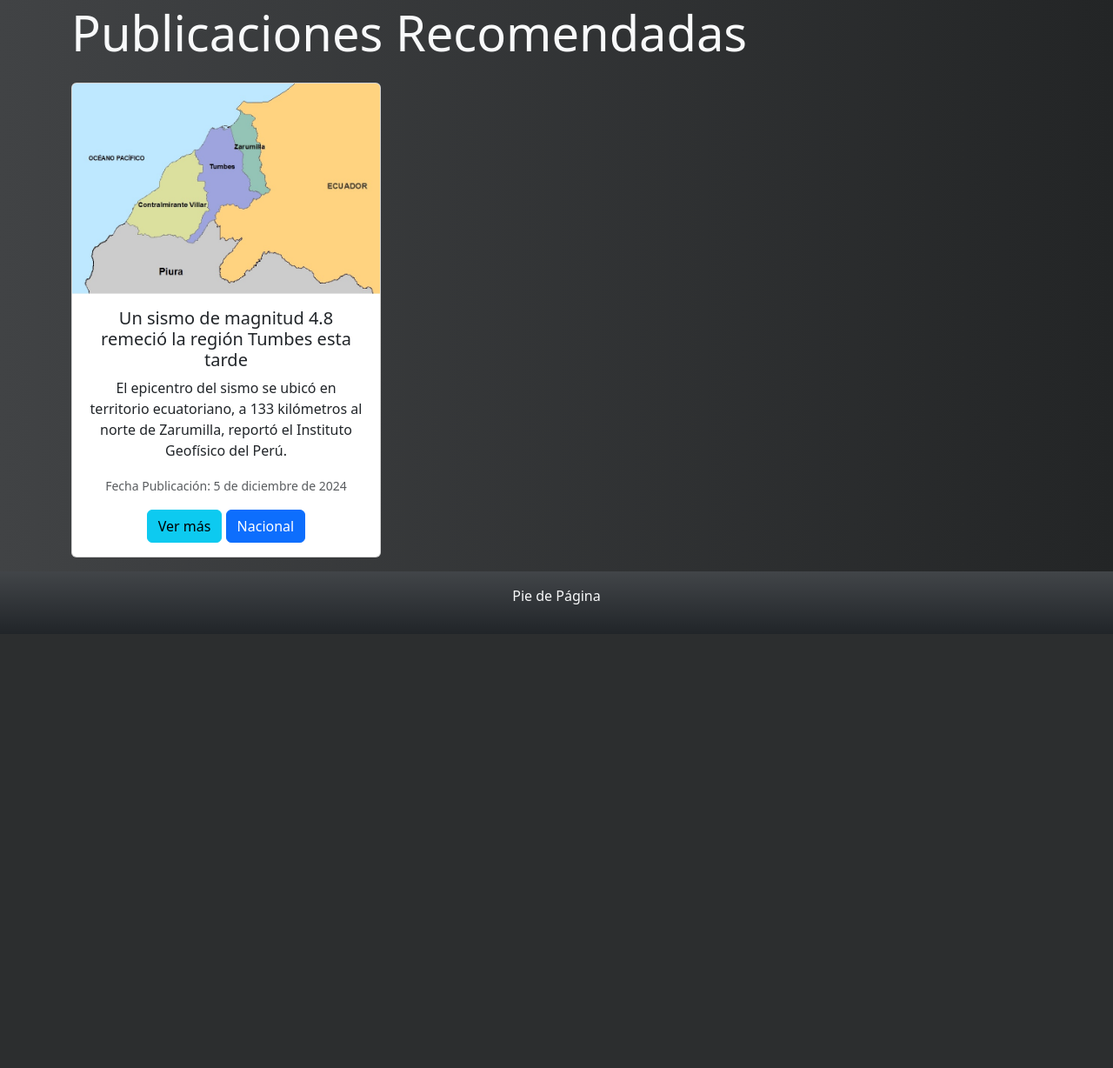
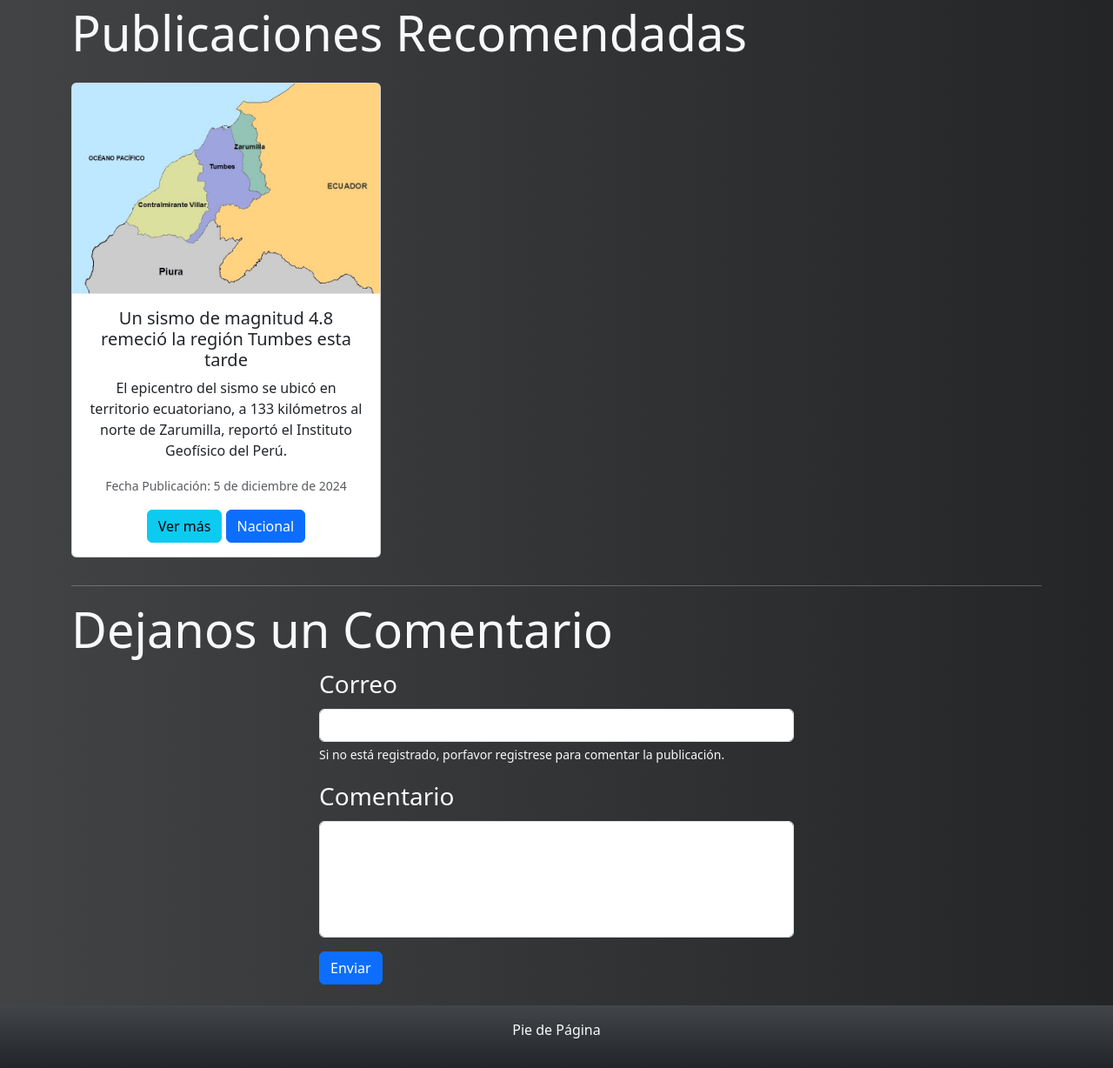
Before and after one commit to imhsi17/blog, a Django app: page /publicacion/5 in a window 1280 px wide. Shown: the part 1142-2370 px from the top of the page at 87% size. Before the commit the page ends 1837 px from the top, so only its background shows below. Run offline with Django 5.2, Linux system fonts and the light colour scheme; data comes from the database, SQL or seed files in the repository; both versions use the stored data as it was after the commit.

Commit message:
Se agregó un formulario para comentarios de autore y guardarlos.

```diff
--- a/main_blog/templates/publicacion.html
+++ b/main_blog/templates/publicacion.html
@@ -62,4 +62,36 @@ Públicación | {{ publicacion.titulo }}
         {% endfor %}
     </div>
 </div>
+<div class="container">
+    <hr class="text-light">
+</div>
+<div class="container">
+    <div class="row text-light">
+        <h1 class="display-4">Dejanos un Comentario</h1>
+    </div>
+    <div class="row justify-content-around">
+        <div class="col-6 text-light pb-4">
+            <form action="" method="post">
+                {% csrf_token %}
+                {% if request.user.is_authenticated %}
+                <div class="mb-3">
+                    <label for="exampleInputEmail1" class="form-label fs-3">Correo</label>
+                    <input type="email" name="correo" class="form-control" value="{{ request.user.email }}" readonly id="exampleInputEmail1" aria-describedby="emailHelp">
+                </div>
+                {% else %}
+                <div class="mb-3">
+                    <label for="exampleInputEmail1" class="form-label fs-3">Correo</label>
+                    <input type="email" name="correo" class="form-control" id="exampleInputEmail1" aria-describedby="emailHelp">
+                    <div id="emailHelp" class="form-text text-light">Si no está registrado, porfavor registrese para comentar la publicación.</div>
+                </div>
+                {% endif %}
+                <div class="mb-3">
+                    <label for="exampleInputPassword1" class="form-label fs-3">Comentario</label>
+                    <textarea class="form-control" name="comentario" id="exampleFormControlTextarea1" required rows="5" style="resize: none;"></textarea>
+                </div>
+                <button type="submit" class="btn btn-primary">Enviar</button>
+            </form>
+        </div>
+    </div>
+</div>
 {% endblock %}
--- a/main_blog/views.py
+++ b/main_blog/views.py
@@ -1,5 +1,5 @@
-from django.shortcuts import render
-from .models import Publicacion, Categoria
+from django.shortcuts import render, redirect
+from .models import Publicacion, Categoria, Lector, ComentarioAutor, ComentarioLector
 
 # Create your views here.
 def index(request):
@@ -49,6 +49,31 @@ def publicacion(request, id_publicacion):
             'otros':otras_publicaciones
         }
 
+        if request.method=='POST' and request.user.is_authenticated:
+            comentario = request.POST['comentario']
+            comentario_autor = ComentarioAutor(
+                contenido = comentario,
+                autor = request.user,
+                publicacion = publicacion,
+            )
+            comentario_autor.save()
+
+            return render(request, 'publicacion.html', context)
+
+        elif request.method=='POST':
+            correo = request.POST['correo']
+            comentario = request.POST['comentario']
+            lector = Lector.objects.filter(correo=correo)
+            if lector:
+                comentario_lector = ComentarioLector(
+                    contenido = comentario,
+                    autor = lector,
+                    publicacion = publicacion
+                )
+                comentario_lector.save()
+                return render(request, 'publicacion.html', context)
+
+
         return render(request, 'publicacion.html', context)
     except Publicacion.DoesNotExist:
         return render(request, 'error.html')
```
Also changed, not shown: db.sqlite3.
